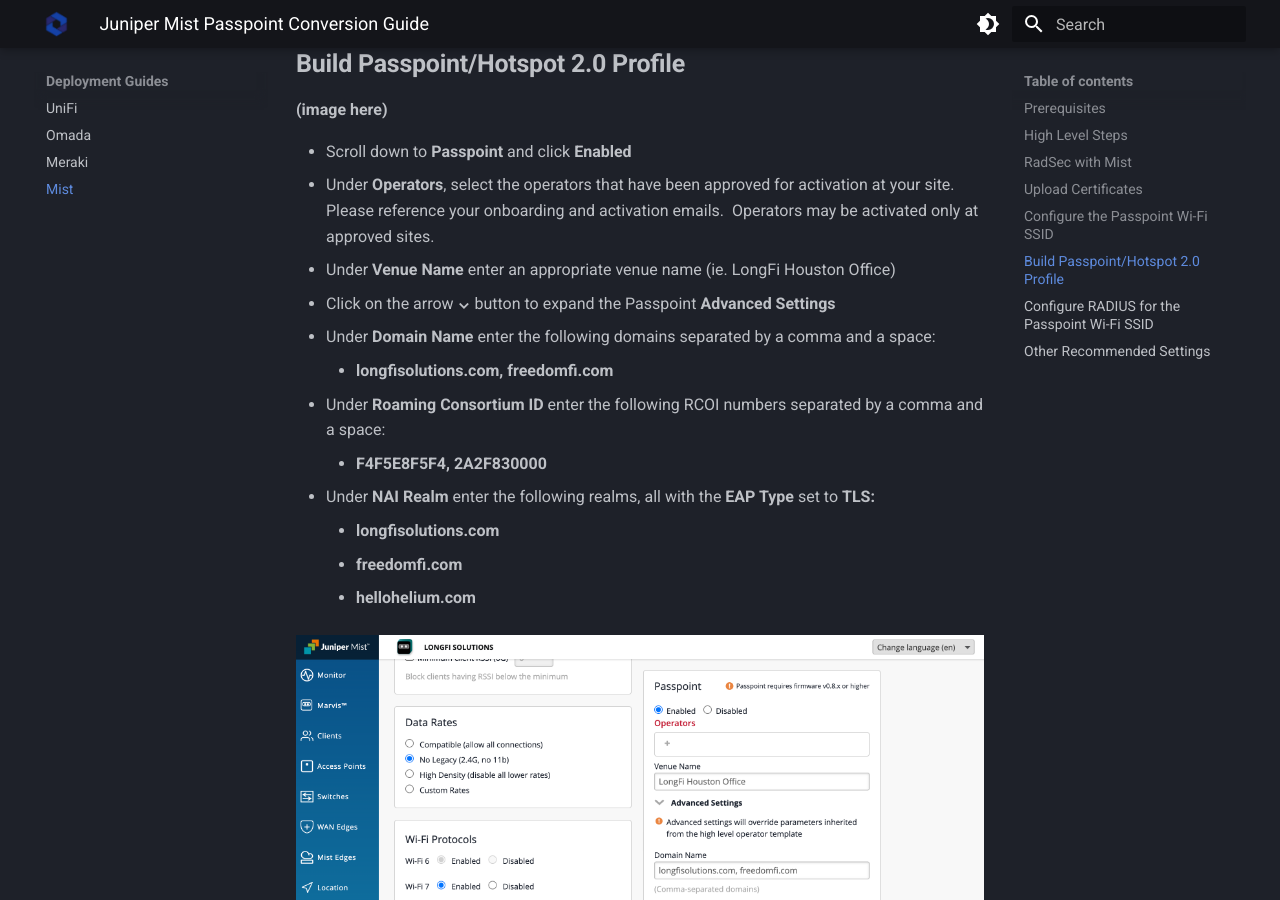
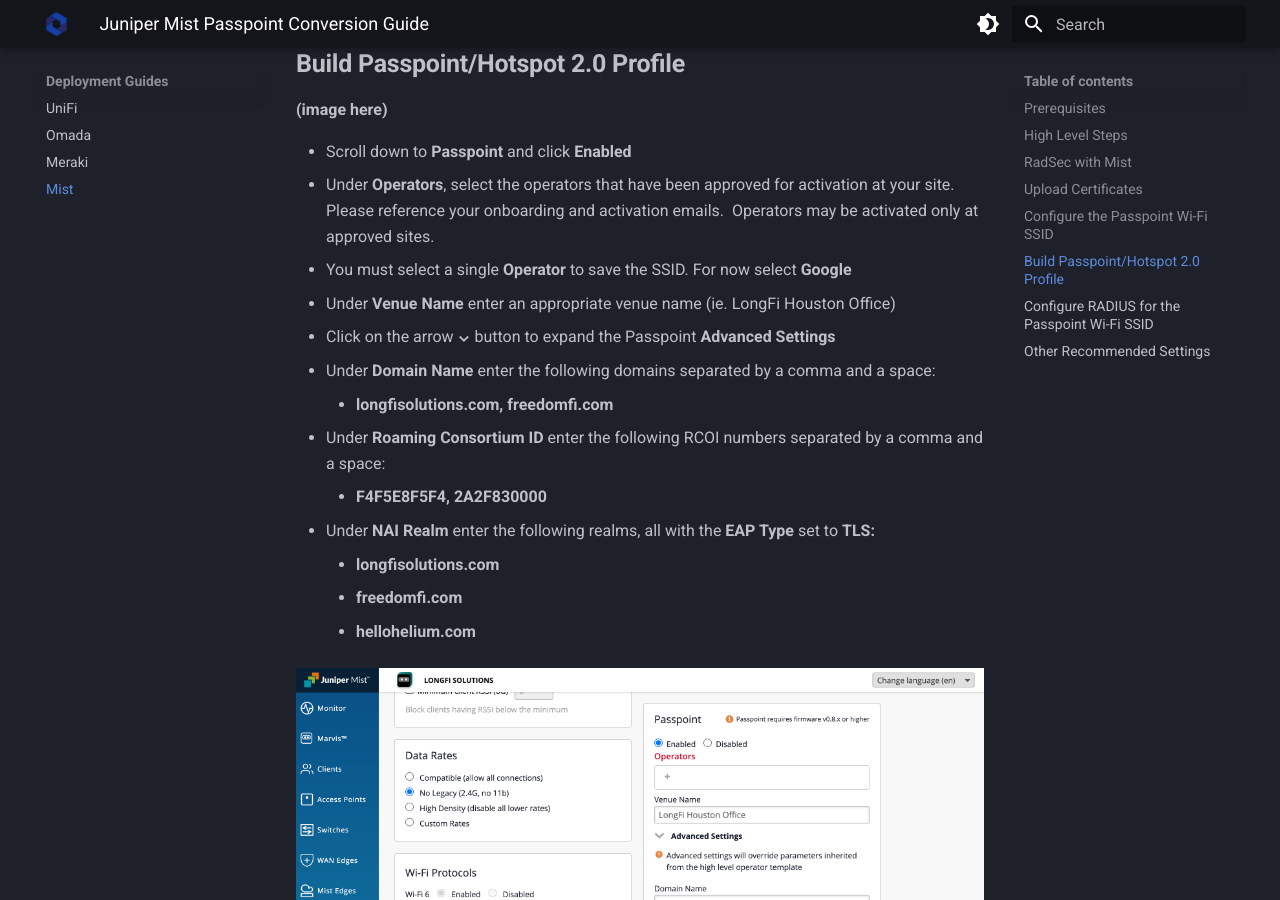
Before and after one commit to LongFi-Solutions/longfi-solutions.github.io, an MkDocs documentation site: the page built from docs/deployment/mist.md, in a window 1280 px wide and 900 px high, scrolled down 5939 px. Built offline with MkDocs 1.6.1 and Material for MkDocs 9.7.7, drawn with Linux system fonts in a browser that asks for light colours; some of the changed text lies outside the part shown.

Commit message:
Update Deployment Guides “mist” +1

```diff
--- a/docs/deployment/mist.md
+++ b/docs/deployment/mist.md
@@ -107,6 +107,7 @@ Click **Add WLAN**
 
 - Scroll down to **Passpoint** and click **Enabled**
 - Under **Operators**, select the operators that have been approved for activation at your site.  Please reference your onboarding and activation emails.  Operators may be activated only at approved sites.
+- You must select a single **Operator** to save the SSID.  For now select **Google**
 - Under **Venue Name** enter an appropriate venue name (ie. LongFi Houston Office)
 - Click on the arrow **⌄** button to expand the Passpoint **Advanced Settings**
 - Under **Domain Name** enter the following domains separated by a comma and a space:
@@ -137,9 +138,11 @@ Click **Add WLAN**
 
 ![](/assets/images/Mist-8-RADIUS-1.png)
 
+- Scroll down to **Isolation** and select **Same Subnet**
+
+![](/assets/images/Mist-9-Isolation-1.png)
+
 - Scroll back to the top of the new WLAN windows and click **Save**
-
-**(image coming soon)**
 
 ***
 
```
Also changed, not shown: docs/assets/images/Mist-9-Isolation-1.png (added).
